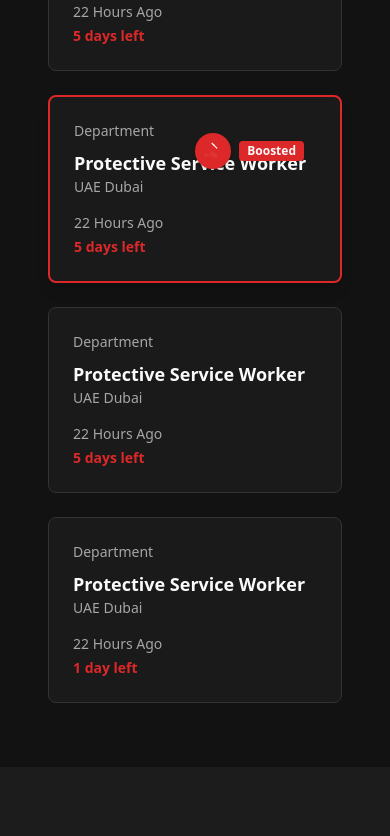
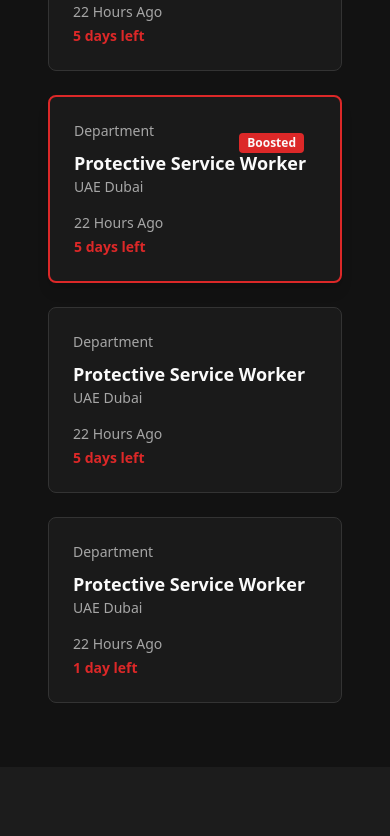
Before and after one commit to blvkinc/automotive, a React (Vite) app: page / in a window 390 px wide. Shown: the part 1180-2016 px from the top of the page. Built offline with nearby package versions, Linux system fonts and the light colour scheme.

Commit message:
Update BoostBadge to remove icon and add responsive alignment; minor adjustment not needed in JobCard
cgen-9c472f8a73634832a60b611323f1437f

```diff
--- a/client/components/ui/boost-badge.tsx
+++ b/client/components/ui/boost-badge.tsx
@@ -8,39 +8,7 @@ export default function BoostBadge({
   showLabel?: boolean;
 }) {
   return (
-    <div className="flex items-center space-x-2">
-      <div
-        className="flex items-center justify-center w-9 h-9 rounded-full bg-automotive-red text-automotive-red-foreground shadow-md"
-        aria-hidden
-      >
-        <svg
-          width={size}
-          height={size}
-          viewBox="0 0 24 24"
-          fill="none"
-          xmlns="http://www.w3.org/2000/svg"
-          className="-ml-0.5 -mt-0.5"
-        >
-          <path
-            d="M2 22s4-1 6-3 3-6 3-6 3 1 6 4 3 6 3 6-4 0-6-1-4-3-5-4c-1-1-4-2-7-1z"
-            fill="rgba(255,255,255,0.06)"
-          />
-          <path
-            d="M14.5 5.5l4 4"
-            stroke="#fff"
-            strokeWidth="1.5"
-            strokeLinecap="round"
-            strokeLinejoin="round"
-          />
-          <path
-            d="M12 3l3 3"
-            stroke="#fff"
-            strokeWidth="1.5"
-            strokeLinecap="round"
-            strokeLinejoin="round"
-          />
-        </svg>
-      </div>
+    <div className="flex items-center justify-end grow sm:justify-start sm:grow-0">
       {showLabel && (
         <span className="inline-block bg-automotive-red text-automotive-red-foreground px-2 py-0.5 rounded text-xs font-semibold">
           Boosted
```
